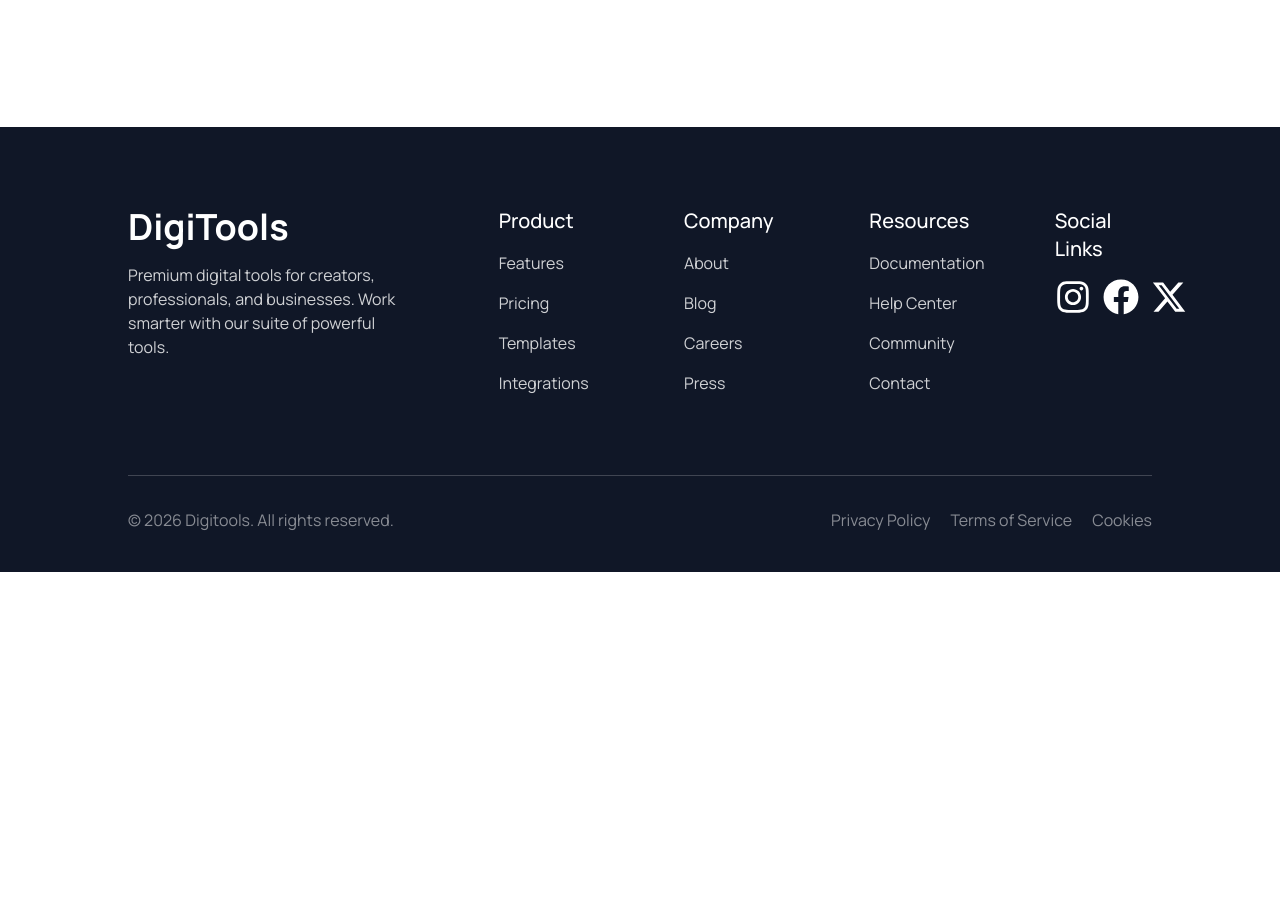
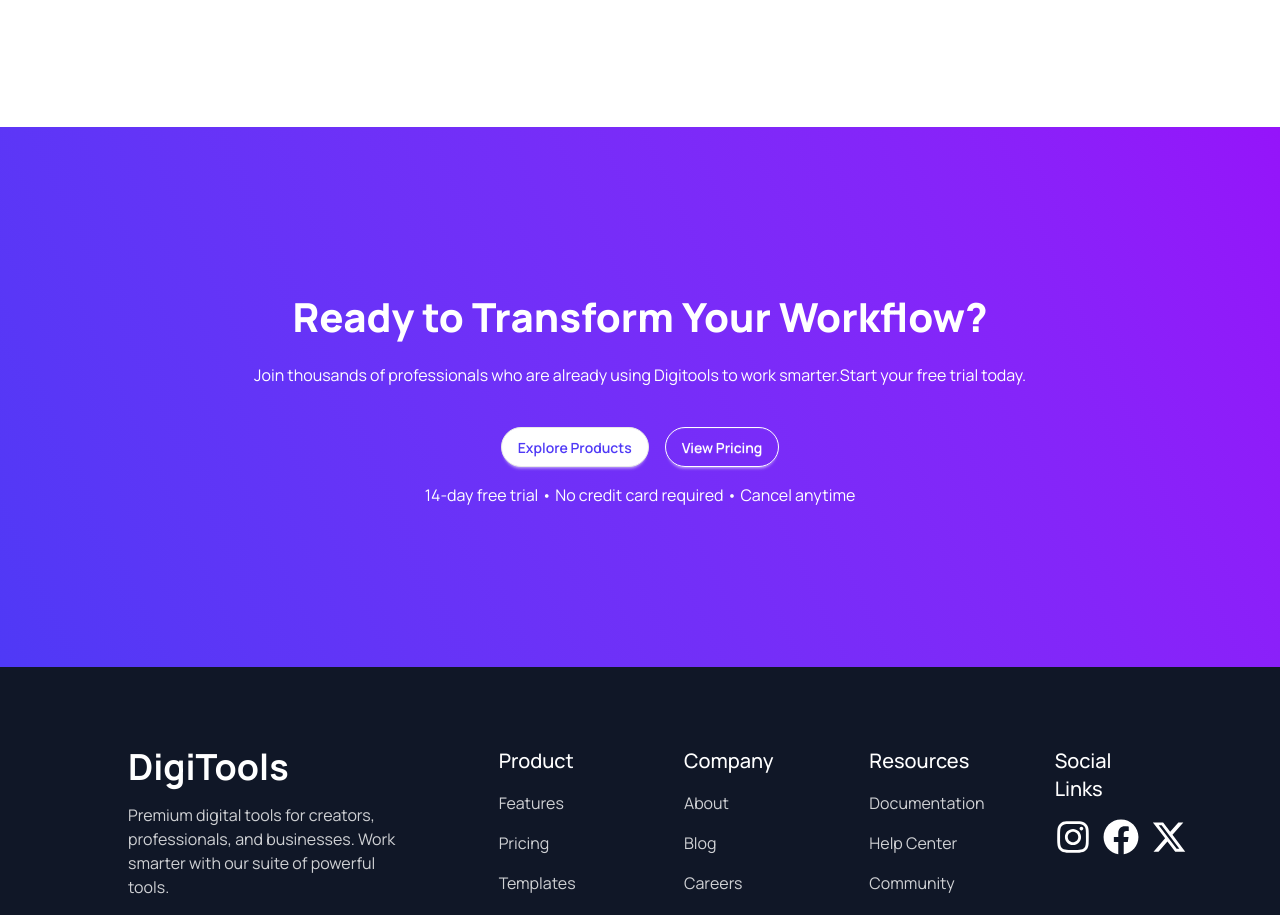
Before and after one commit to ayshaaktersaima1/digitool-platform, a React (Vite) app: page / in a window 1280 px wide. Shown: the part 3965-4880 px from the top of the page. Before the commit the page ends 4537 px from the top, so only its background shows below. Built offline with nearby package versions, Linux system fonts and the light colour scheme.

Commit message:
Completed ready sec

```diff
--- a/index.html
+++ b/index.html
@@ -1,13 +1,17 @@
 <!doctype html>
-<html lang="en">
+<html lang="en" data-theme="light">
+
 <head>
+
   <meta charset="UTF-8" />
   <link rel="icon" type="image/svg+xml" href="/favicon.svg" />
   <meta name="viewport" content="width=device-width, initial-scale=1.0" />
   <title>digitool-platform</title>
 </head>
+
 <body>
   <div id="root"></div>
   <script type="module" src="/src/main.jsx"></script>
 </body>
+
 </html>
--- a/src/App.jsx
+++ b/src/App.jsx
@@ -8,6 +8,7 @@ import { ToastContainer } from 'react-toastify'
 import GetStartedSec from './components/GetStartedSec'
 import SimplePricingSec from './components/SimplePricingSec'
 import Footer from './components/Footer'
+import ReadySec from './components/ReadySec'
 
 
 const fetchData = fetch('/data.json').then(res => res.json());
@@ -26,6 +27,7 @@ function App() {
       </Suspense>
       <GetStartedSec></GetStartedSec>
       <SimplePricingSec></SimplePricingSec>
+      <ReadySec></ReadySec>
       <Footer></Footer>
 
       <ToastContainer position="top-left" />
--- /dev/null
+++ b/src/components/ReadySec.jsx
@@ -0,0 +1,17 @@
+import React from 'react';
+
+const ReadySec = () => {
+    return (
+        <div className='py-20 md:py-40 bg-linear-65 from-[#4f39f6] to-[#9514fa] px-2 md:px-[10%] text-white flex flex-col justify-center items-center text-center '>
+            <h1 className='pb-4 text-[40px] font-extrabold'>Ready to Transform Your Workflow?</h1>
+            <p className='pb-10'>Join thousands of professionals who are already using Digitools to work smarter.Start your free trial today.</p>
+            <div className='flex pb-4 gap-4 justify-center items-center'>
+                <button className='btn bg-white font-semibold text-[#4f39f6] rounded-3xl'>Explore Products</button>
+                <button className='btn text-white font-semibold bg-transparent border border-white rounded-3xl'>View Pricing</button>
+            </div>
+            <p>14-day free trial • No credit card required • Cancel anytime</p>
+        </div>
+    );
+};
+
+export default ReadySec;
```
Also changed, not shown: 1 other file (tests, documents, lock files or other folders). Lines whose indentation alone changed are shown as unchanged.
